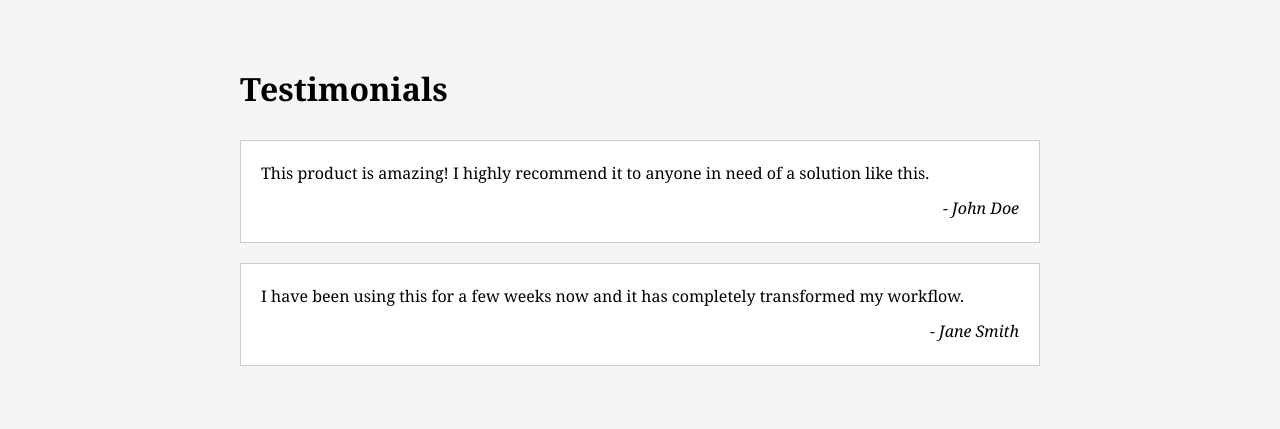
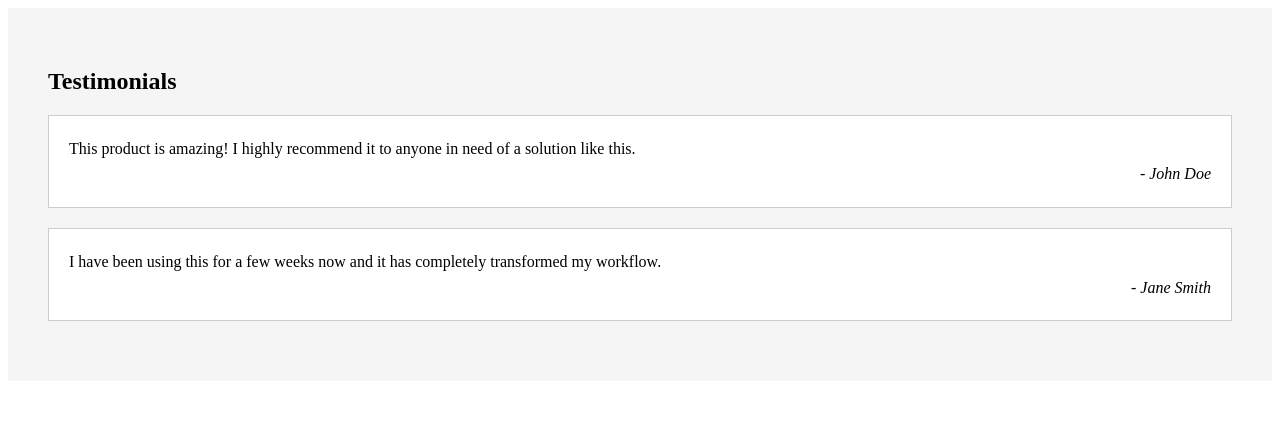
Before and after one commit to acciojob/testimonial-22karlokesh, a website: page main.html in a window 1280 px wide. Drawn offline with Linux system fonts and the light colour scheme.

Commit message:
created a submission

```diff
--- a/styles.css
+++ b/styles.css
@@ -1,20 +1,6 @@
-body {
-  margin: 0;
-  font-family: Georgia, serif;
-  background-color: #f5f5f5;
-}
-
 .testimonial-section {
   background-color: #f5f5f5;
   padding: 40px;
-  max-width: 800px;
-  margin: auto;
-}
-
-.testimonial-section h2 {
-  font-size: 2em;
-  margin-bottom: 30px;
-  font-weight: bold;
 }
 
 .testimonial {
@@ -29,8 +15,7 @@ body {
   line-height: 1.6;
 }
 
-.testimonial .author {
+.author {
   text-align: right;
-  margin-top: 10px;
   font-style: italic;
 }
```
